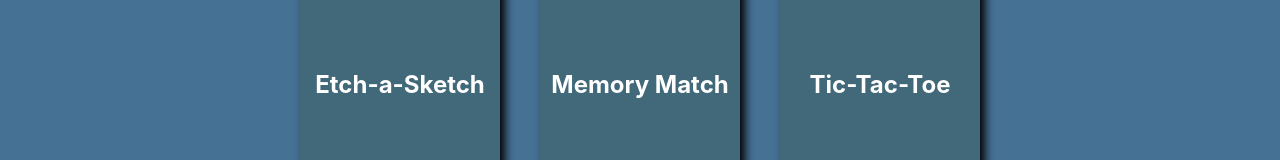
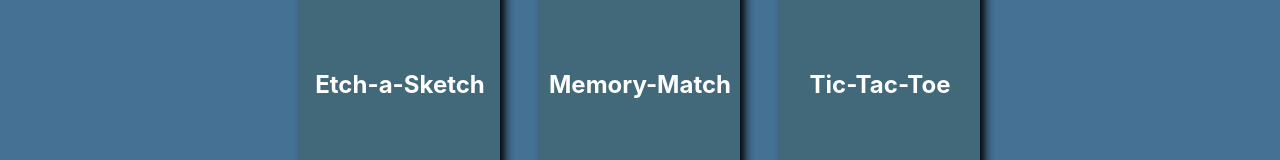
Before and after one commit to federico-palma/playground, a React (Create React App) app: page / in a window 1280 px wide. Shown: the part 221-381 px from the top of the page. Built offline with nearby package versions, Linux system fonts and the light colour scheme; the HTML template or start-up script is replaced by a standard one.

Commit message:
Small title change

```diff
--- a/src/Pages/HomePage/HomePage.js
+++ b/src/Pages/HomePage/HomePage.js
@@ -16,7 +16,7 @@ const HomePage = () => {
           <Card title="Etch-a-Sketch" imagePath="" />
         </Link>
         <Link to="/Memory-Match">
-          <Card title="Memory Match" imagePath="" />
+          <Card title="Memory-Match" imagePath="" />
         </Link>
 
         <Card title="Tic-Tac-Toe" imagePath="" />
```
